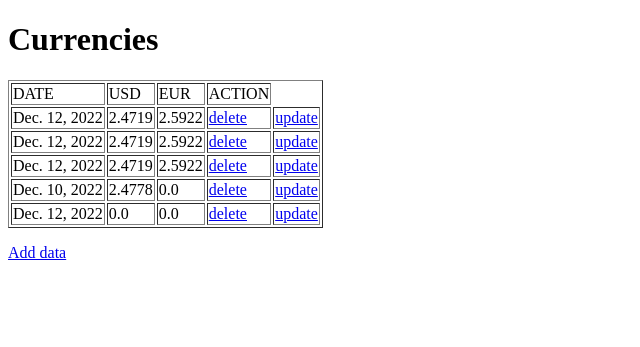
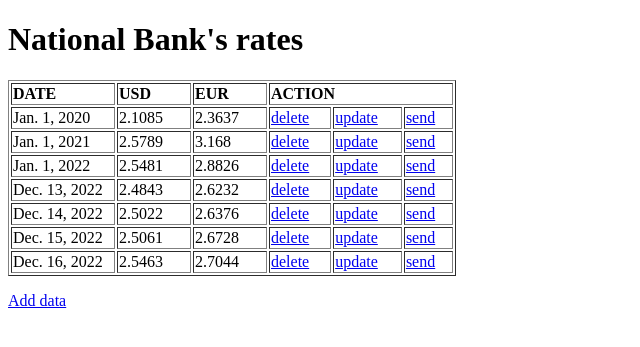
Before and after one commit to Mixail132/django_projects, a Django app: page /archives/ in a window 1280 px wide. Shown: the top 347 px of the page, without its empty margins (0-640 px from the left). Run offline with Django 4.2, Linux system fonts and the light colour scheme; data comes from the database, SQL or seed files in the repository.

Commit message:
Sends messages manually

```diff
--- a/archives/templates/archives.html
+++ b/archives/templates/archives.html
@@ -5,15 +5,17 @@
     <title>Archives</title>
 </head>
 <body>
-<h1>Currencies</h1>
+<h1>National Bank's rates</h1>
 
 <table border="1">
 <tr>
 <!--<td>ID</td>-->
-<td>DATE</td>
-<td>USD</td>
-<td>EUR</td>
-<td>ACTION</td>
+
+    <td width="100"><b>DATE</b></td>
+<td width="70"><b>USD</b></td>
+    <td width="70"><b>EUR</b></td>
+    <td colspan="3" width ="180"><b>ACTION</b></td>
+
 </tr>
 {% for x in myarchives %}
 <tr>
@@ -23,6 +25,7 @@
 <td>{{ x.eur }}</td>
 <td><a href="delete/{{ x.id }}">delete</a></td>
 <td><a href="update/{{ x.id }}">update</a></td>
+<td><a href="send/{{ x.id }}">send</a></td>
 </tr>
 {% endfor %}
 </table>
--- a/archives/urls.py
+++ b/archives/urls.py
@@ -8,4 +8,5 @@ urlpatterns = [
     path("update/<int:id>", views.update, name="update"),
     #path("update/updaterecord/<int:id>", views.updaterecord, name="updaterecord"),
     path("delete/<int:id>", views.delete, name="delete"),
+    path("send/<int:id>", views.send, name="send"),
 ]
--- a/archives/views.py
+++ b/archives/views.py
@@ -4,6 +4,7 @@ from django.urls import reverse
 from django.http import HttpResponse, HttpResponseRedirect
 from .models import Archives
 import requests
+import telebot
 
 
 def index(request):
@@ -46,14 +47,21 @@ def update(request,id):
 #     context = {"myarchives": myarchives,}
 #     return HttpResponse(template.render(context, request))
 
-
-
-
 def delete(request,id):
     myarchives = Archives.objects.get(id=id)
     myarchives.usd = 0
     myarchives.eur = 0
+    #myarchives.delete()
     myarchives.save()
+    return HttpResponseRedirect(reverse("index"))
+
+def send(request,id):
+    myarchives = Archives.objects.get(id=id)
+    token = "5655170166:AAG2MrYcLmqeBPyCI-Bvo38Mlj3qjbg4FSQ"
+    chat_id = "5740110040"
+    bot = telebot.TeleBot(token)
+    msg = f"{myarchives.dat}:\nUSD {myarchives.usd}\nEUR {myarchives.eur}"
+    bot.send_message(chat_id, msg)
     return HttpResponseRedirect(reverse("index"))
 
 def addrecord(request):
```
Also changed, not shown: Currequests.py (+27 -21 lines), db.sqlite3.
